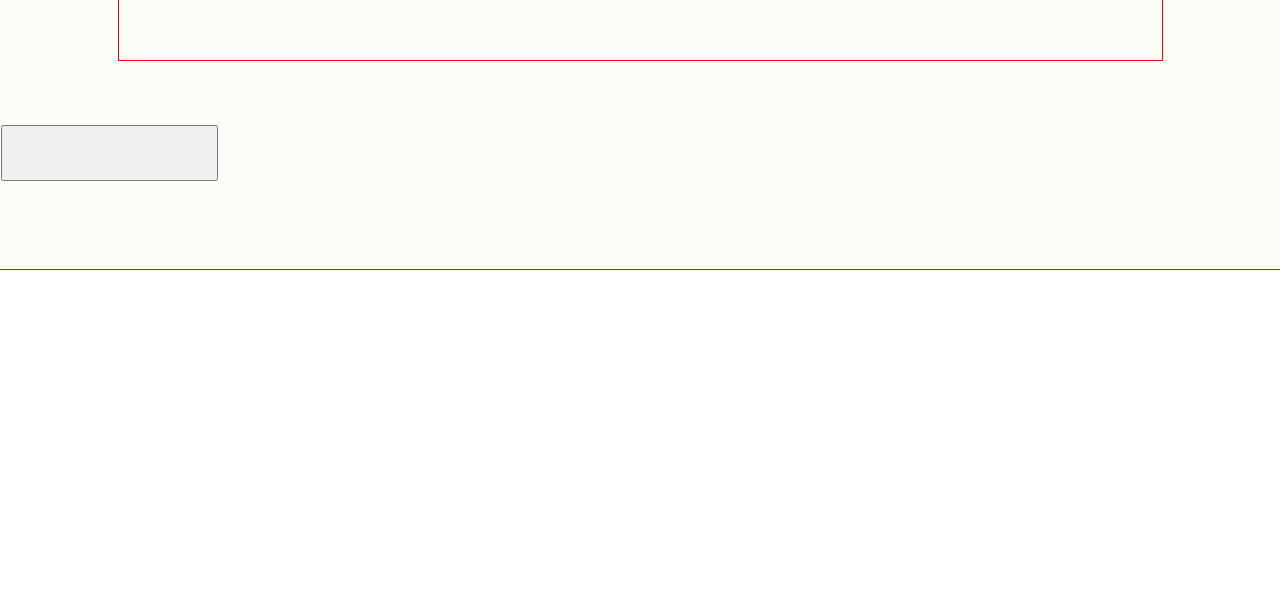
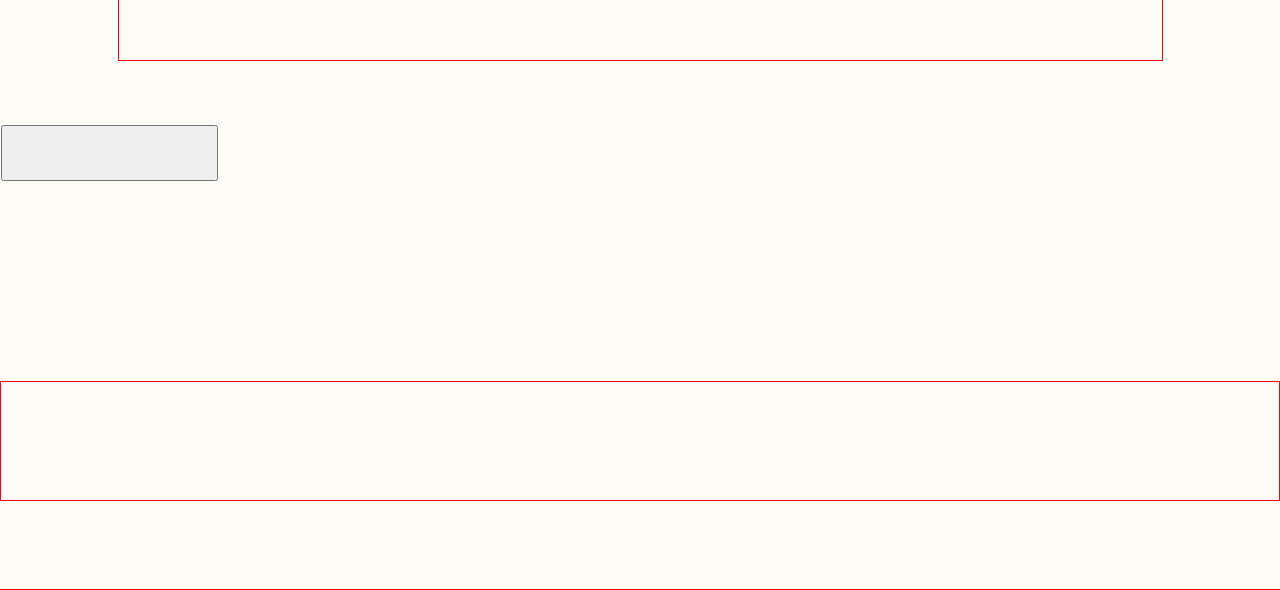
Before and after one commit to danielopq/Coffeeroasters, a React (Vite) app: page / in a window 1280 px wide. Shown: the part 3202-3792 px from the top of the page. Before the commit the page ends 3472 px from the top, so only its background shows below. Built offline with nearby package versions, Linux system fonts and the light colour scheme.

Commit message:
home.tsx - footer added

```diff
--- a/src/components/footer/footer.css
+++ b/src/components/footer/footer.css
@@ -1,5 +1,5 @@
 footer{
-    width: 2280px ;
+    width: 1280px ;
     height: 120px;
     border: solid 1px red;
 }
--- a/src/components/home/Home.tsx
+++ b/src/components/home/Home.tsx
@@ -1,5 +1,5 @@
 import './home.css';
-
+import Footer from '../footer/Footer';
 const Home: React.FC = () => {
     return (
         <main id="home">
@@ -9,6 +9,7 @@ const Home: React.FC = () => {
             <div id="homeReasons"></div>
             <div id="homeHowItWorks"></div>
             <button id="homeBt"></button>
+            <Footer/>
         </main>
     )
 }
--- a/src/components/home/home.css
+++ b/src/components/home/home.css
@@ -35,6 +35,6 @@
 button{
     width: 217px;
     height: 56px;
-    margin: 64px 65px 0px 0px;
+    margin: 64px 65px 200px 0px;
     align-self: flex-start;
 }
```
